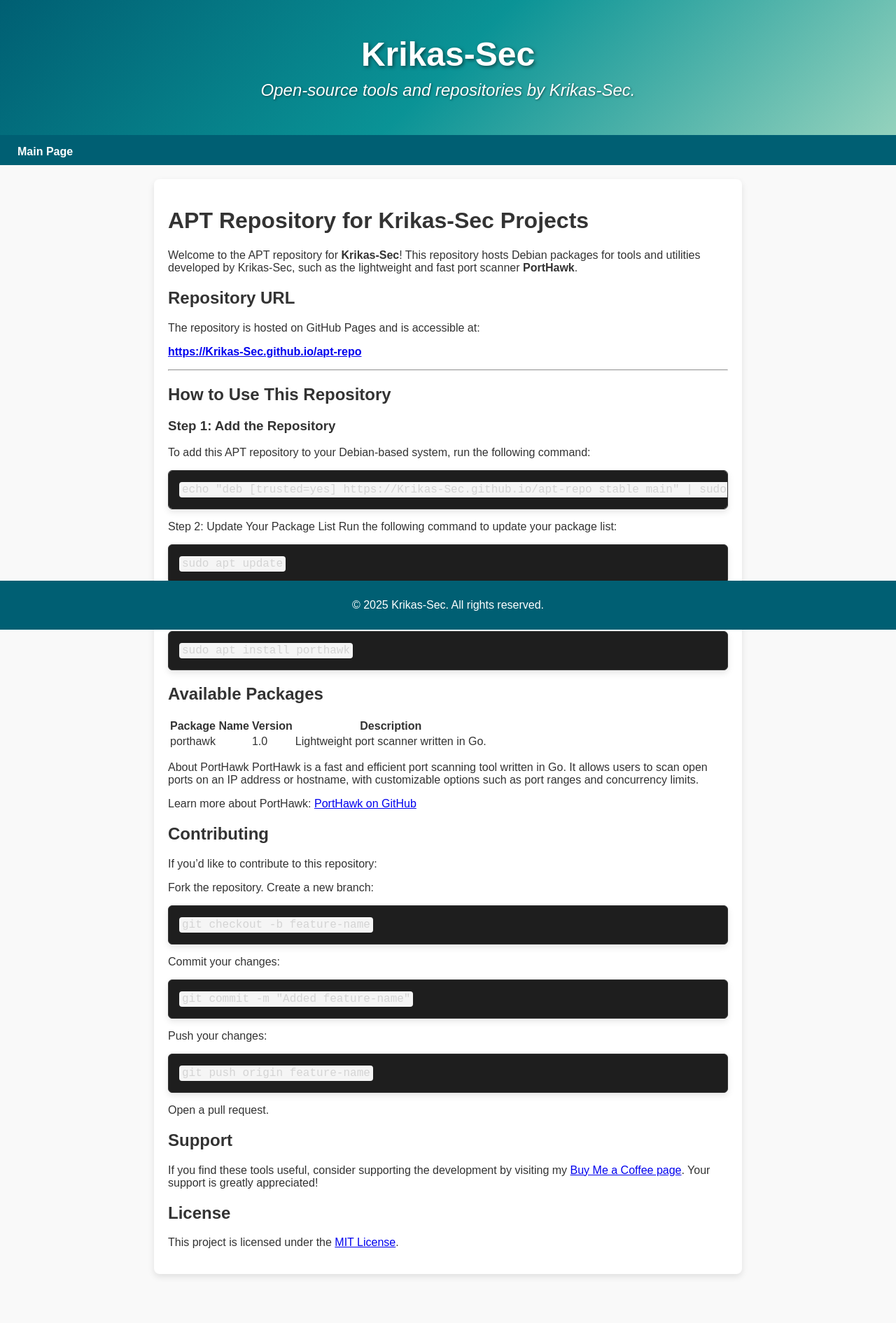
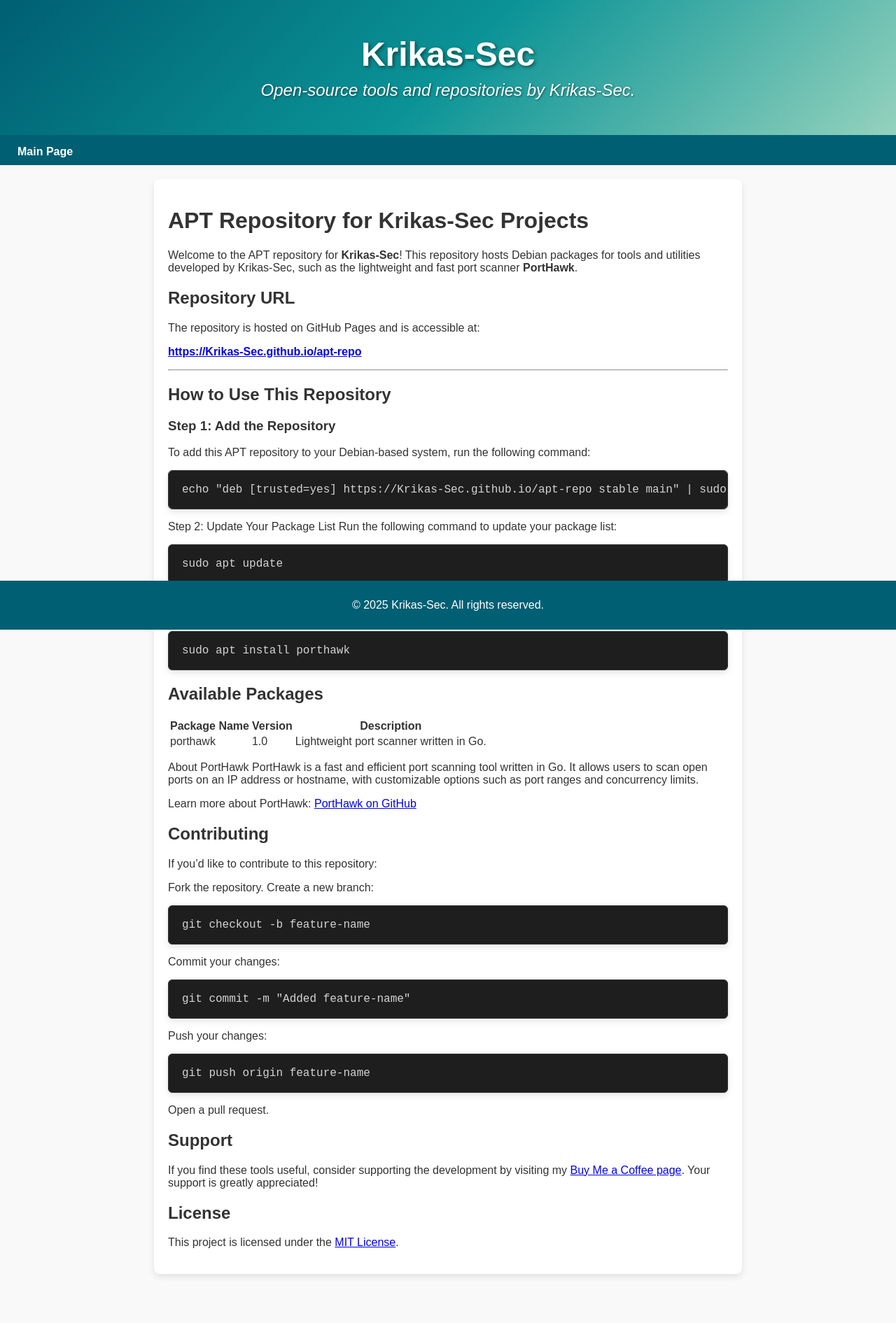
Before and after one commit to Krikas-Sec/apt-repo, a Jekyll site: the page built from README.md, in a window 1280 px wide. Shown: the whole page at 70% size. Built offline with Jekyll 4.4.1, drawn with Linux system fonts in a browser that asks for light colours; our own code applies the rules of GitHub Pages for plain Markdown files.

Commit message:
Improved code box styling and added syntax highlighting

```diff
--- a/assets/css/style.css
+++ b/assets/css/style.css
@@ -76,8 +76,8 @@ footer {
 
 /* För inbäddade kodsnuttar */
 code {
-    background-color: #f5f5f5;
-    color: #212529; /* Tydligare textfärg */
+    background-color: #1e1e1e;
+    color: #d9e7f5; /* Tydligare textfärg */
     padding: 2px 4px;
     border-radius: 4px;
     font-family: 'Fira Code', 'Courier New', monospace;
```
